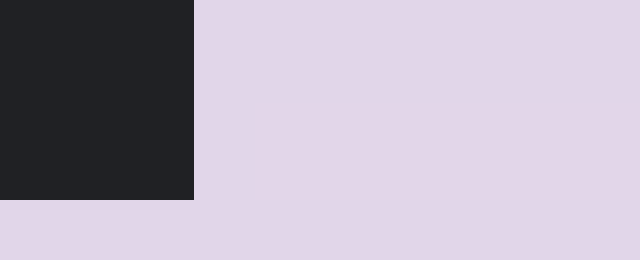
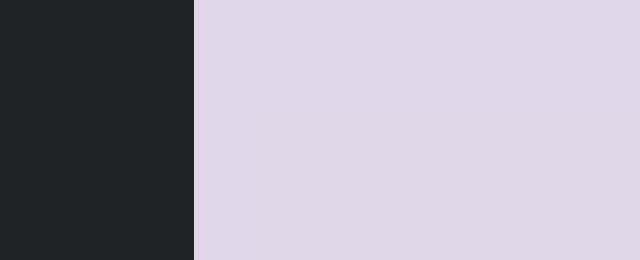
Before and after one commit to IvanSitnikov1/planner, a Django app: page /detail-task/1/ in a window 1280 px wide. Shown: the part 660-920 px from the top of the page, without its empty margins (0-640 px from the left). Before the commit the page ends 860 px from the top, so only its background shows below. Run offline with Django 4.2, Linux system fonts and the light colour scheme; data comes from the database, SQL or seed files in the repository.

Commit message:
sidebar bag fix

```diff
--- a/main/static/main/js/index.js
+++ b/main/static/main/js/index.js
@@ -1,5 +1,14 @@
 const sidebar = document.querySelector('.sidebar-div')
 const body = document.body
-const height = Math.max(body.scrollHeight, body.offsetHeight)
-console.log(height)
-sidebar.style.height = height
+const sidebarResize = function(){
+    const height = body.scrollHeight
+    sidebar.style.height = 0 + 'px'
+    if(height < window.screen.availHeight){
+        sidebar.style.height  = window.screen.availHeight + 'px'
+    }
+    else{sidebar.style.height = height + 'px'}
+}
+sidebarResize()
+window.addEventListener('resize', () => {
+    sidebarResize();
+});
--- a/main/templates/main/base.html
+++ b/main/templates/main/base.html
@@ -76,7 +76,6 @@
             </div>
             <div class="main-container">
                 {% block content %}{% endblock %}
-
                 </div>
         </div>
     </main>
```
